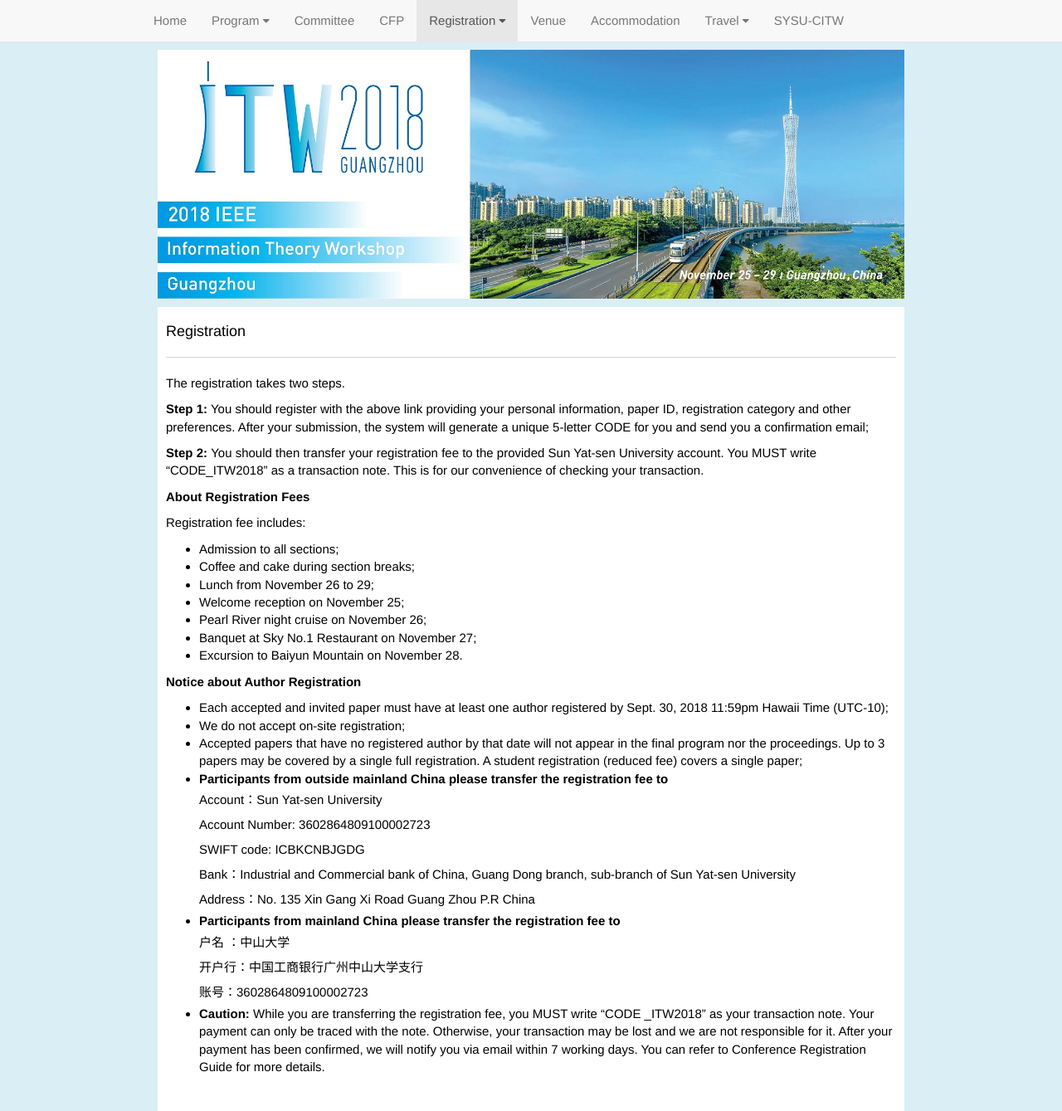
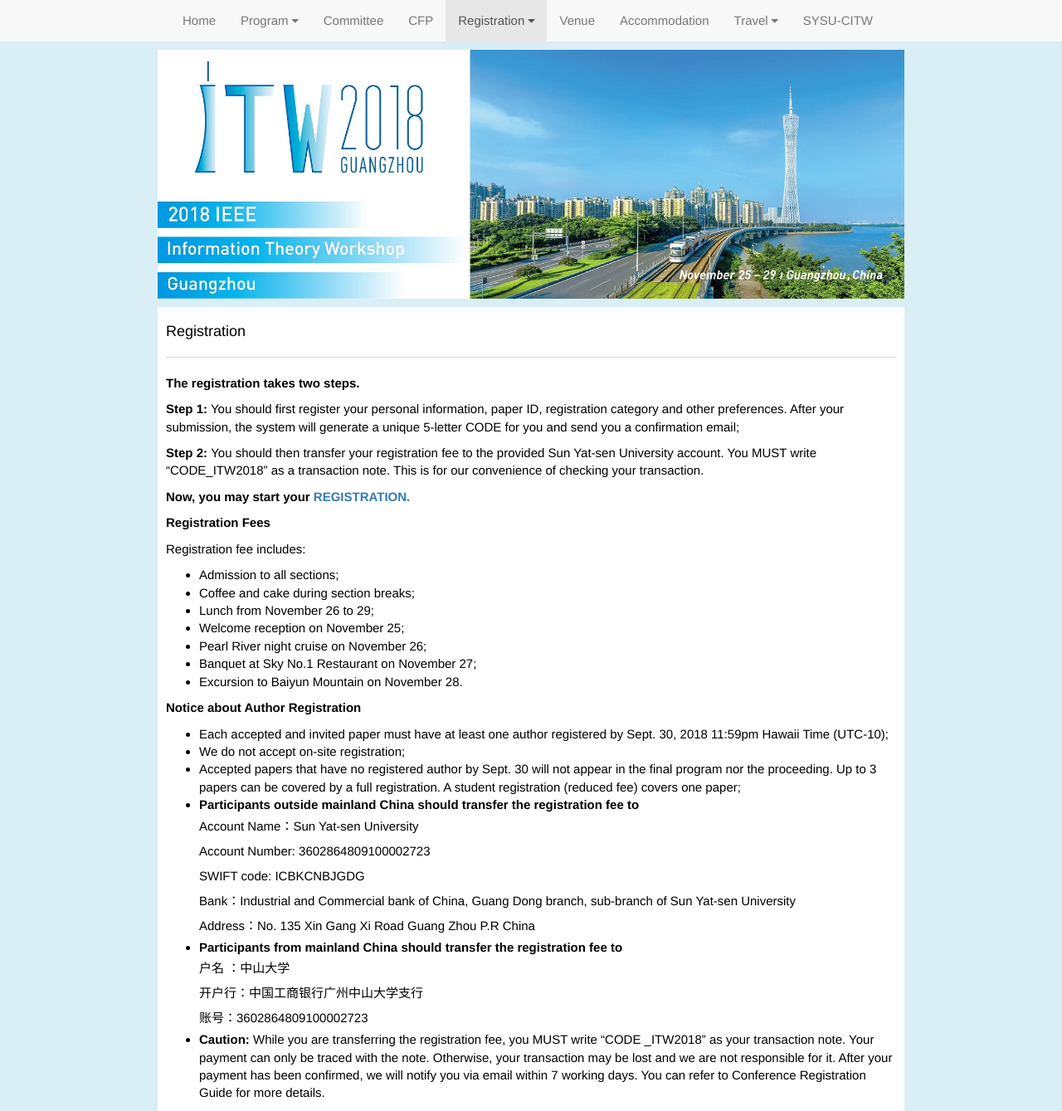
Before and after one commit to ym13349140/ITW2018, a Flask app: page /registration/registration in a window 1280 px wide. Shown: the top 1339 px of the page at 83% size. Run offline with Flask 2, Linux system fonts and the light colour scheme; some libraries are stand-ins or nearby versions.

Commit message:
2018.8.3修改部分register的内容

```diff
--- a/ITW/registration/views.py
+++ b/ITW/registration/views.py
@@ -53,6 +53,10 @@ def register_mainland():
         edas2 = request.form.get('edas2')
         edas3 = request.form.get('edas3')
         receipt = request.form.get('receipt')
+        if receipt == 'yes':
+            receipt = u'是'
+        else:
+            receipt = u'否'
         receipt_title = request.form.get('receipt-title')
         receipt_id = request.form.get('receipt-id')
         email = request.form.get('email')
@@ -81,10 +85,18 @@ def register_mainland():
         elif regType == '10':
             regType = 'Banquet Only'
         tutorial = request.form.get('tutorial')
+        if tutorial == 'yes':
+            tutorial = u'是'
+        else:
+            tutorial = u'否'
         tutorialItem = request.form.get('tutorialItem')
         needInvite = request.form.get('needInvite')
+        if needInvite == 'yes':
+            needInvite = u'是'
+        else:
+            needInvite = u'否'
         travel = request.form.getlist('travel')
-        excursion = u'no'
+        excursion = u'否'
         if len(travel) > 0:
             excursion = u''
         for t in travel:
@@ -103,6 +115,10 @@ def register_mainland():
         else:
             foodPreference = u'无'
         gotoTalk = request.form.get('gotoTalk')
+        if gotoTalk == 'yes':
+            gotoTalk = u'是'
+        else:
+           gotoTalk = u'否'
         totalFee = request.form.get('totalFee')
 
         s1 = ''.join(random.choice(string.ascii_letters) for _ in range(2))
@@ -145,7 +161,6 @@ def register_mainland():
         if edas3:
             edas = edas + u', '
             edas = edas + edas3
-        print edas
         template = template + edas + u'</p>'
         if receipt == 'yes':
             template = template + u'<p>发票抬头：' + receipt_title + u'</p>\
@@ -163,7 +178,7 @@ def register_mainland():
                                 <p>转账备注：' + random_id + u'_ITW2018</p>\
                                 <p>饮食偏好：' + foodPreference + u'</p>\
                                 <p>是否参加11月30日举办的中山大学编码与信息理论研讨会: ' + gotoTalk + u'</p>'
-        subject = 'ITW2018-Registration Successfully'
+        subject = 'ITW 2018 – Registration Step 1 Succeeds'
         ret = send_email(email, ename, template, subject)
         if ret:
             db.session.add(curr_user)
@@ -273,7 +288,7 @@ def register_outside():
                     edas1=edas1, edas2=edas2, edas3=edas3, email=email, vip_num=vipNum, reg_type=regType, tutorial=tutorial,
                     tutorial_item=tutorialItem, need_invite=needInvite, excursion=excursion, food_preference=foodPreference,
                     goto_talk=gotoTalk, total_fee=totalFee)
-        template = u'<p style="font-size: 20px;font-weight: 600">Your information has been submitted. Your transaction note is: <span style="color:red;">' + random_id + u'</span><p>\
+        template = u'<p style="font-size: 20px;font-weight: 600">Your information has been submitted. Your transaction note is: <span style="color:red;">' + random_id + u'_ITW2018</span><p>\
                     <p style="font-size: 20px;font-weight: 600">Please transfer <span style="color:red;">$ ' + str(totalFee) + u'</span> to the following account by Sept. 16</p>\
 										<p>Account Name：Sun Yat-sen University</p>\
 										<p>Account Number：3602864809100002723</p>\
@@ -281,11 +296,11 @@ def register_outside():
 										<p>Bank：Industrial and Commercial bank of China, Guang Dong branch, sub-branch of Sun Yat-sen University</p>\
 										<p>Address：No. 135 Xin Gang Xi Road Guang Zhou P.R China</p>\
 										<p>Transaction Note：' + random_id + u'_ITW2018</p><hr>\
-										<p style="color:red;"><strong>Caution:</strong></p>\
+										<p style="color:red;"><strong>Caution: </strong></p>\
 										<ol>\
                                             <li>While transferring the registration fee, you MUST write the given transaction note. Your payment can only be traced with the note. Otherwise, your transaction may be lost and we are not responsible for it. After your payment has been confirmed, we will notify you via email within 7 working days.</li>\
                                             <li>Please transfer your registration fee by Sept. 16. Otherwise, the registration fails.</li>\
-                                            <li>Your invitation letter will be attached to transaction confirmation mail.</li>\
+                                            <li>Your invitation letter will be included in the transaction confirmation mail.</li>\
                                         </ol><hr>\
                                         <p><strong>Your registration information is shown as follows:</strong></p>\
 										<p>Name：' + ename + u'</p>\
@@ -313,10 +328,10 @@ def register_outside():
         template = template + u'<p>Do you need an invitation letter：' + needInvite + u'</p>\
                                 <p>Will you join the excursions: ' + excursion + u'</p>\
                                 <p>Total register fee：$ ' + str(totalFee) + u'</p>\
-                                <p>transaction note：' + random_id + u'_ITW2018</p>\
+                                <p>Transaction note：' + random_id + u'_ITW2018</p>\
                                 <p>Dietary Preference：' + foodPreference + u'</p>\
                                 <p>Will you participate the SYSU Information and Coding Theory Workshop on Nov. 30: ' + gotoTalk + u'</p>'
-        subject = 'ITW2018-Registration Successfully'
+        subject = 'ITW 2018 – Registration Step 1 Succeeds'
         ret = send_email(email, ename, template, subject)
         if ret:
             db.session.add(curr_user)
@@ -324,7 +339,6 @@ def register_outside():
             if gender:
                 curr_user.gender = gender
                 curr_user.birthday = birthday
-                db.session.add(curr_user)
                 db.session.commit()
             return jsonify(status='success',
                             random_id=random_id,
--- a/ITW/static/css/main.css
+++ b/ITW/static/css/main.css
@@ -79,7 +79,7 @@ nav .dropdown-menu li:focus > a,nav .dropdown-menu li:hover > a {
 }
 
 .navbar .container {
-    width: 970px;
+    width: 900px;
     margin: 0 auto;
     text-align: center;
 }
--- a/ITW/static/js/main.js
+++ b/ITW/static/js/main.js
@@ -242,7 +242,7 @@ $(document).ready(function () {
 				}
 			}
 			let total_fee = $("#register-totalFee").val();
-			$("#total-fee-before").text("Your total fee is：$ ");
+			$("#total-fee-before").text("Your total registration fee is：$ ");
 			$("#total-fee").text(total_fee);
 			$("#total-fee-after").text(".");
 			$("#next-line-content").text("Please confirm then submit.");
@@ -319,19 +319,19 @@ $(document).ready(function () {
 						$("#registration-mainland").html(new_html);
 					}
 					else {
-						new_html = '<h3>Your information has been submitted. Your transaction note is:  <span style="color:red;">' + data.random_id + '</span></h3>\
+						new_html = '<h3>Your information has been submitted. Your transaction note is:  <span style="color:red;">' + data.random_id + '_ITW2018</span></h3>\
 									<h3>Please transfer <span style="color:red;">$ ' + data.total_fee + ' </span>to the following account by Sept. 16</h3>\
-										<p>Account：Sun Yat-sen University</p>\
+										<p>Account Name：Sun Yat-sen University</p>\
+										<p>Account Number：3602864809100002723</p>\
 										<p>Swift Code：ICBKCNBJGDG</p>\
-										<p>Account Number：3602864809100002723</p>\
 										<p>Bank：Industrial and Commercial bank of China, Guang Dong branch, sub-branch of Sun Yat-sen University</p>\
 										<p>Address：No. 135 Xin Gang Xi Road Guang Zhou P.R China</p>\
 										<p>Transaction Note：' + data.random_id + '_ITW2018</p><hr>\
-										<p style="color:red;"><strong>Caution:：</strong></p>\
+										<p style="color:red;"><strong>Caution: </strong></p>\
 										<ol>\
                                             <li>While transferring the registration fee, you MUST write the given transaction note. Your payment can only be traced with the note. Otherwise, your transaction may be lost and we are not responsible for it. After your payment has been confirmed, we will notify you via email within 7 working days.</li>\
                                             <li>Please transfer your registration fee by Sept. 16. Otherwise, the registration fails.</li>\
-                                            <li>Your invitation letter will be attached to transaction confirmation mail.</li>\
+                                            <li>Your invitation letter will be included in the transaction confirmation mail.</li>\
                                         </ol><hr>\
                                         <p><strong>Your registration information is shown as follows:</strong></p>\
 										<p>Name：' + data.ename + '</p>\
@@ -364,8 +364,8 @@ $(document).ready(function () {
 						}
 						new_html += '<p>Do you need an invitation letter：' + data.need_invite + '</p>\
 									<p>Will you join the excursions：' + data.excursion + '</p>\
-									<p>Total register fee：$ ' + data.total_fee + '</p>\
-                                	<p>transaction note：' + data.random_id + '_ITW2018</p>\
+									<p>Total registration fee：$ ' + data.total_fee + '</p>\
+                                	<p>Transaction note：' + data.random_id + '_ITW2018</p>\
                                 	<p>Dietary Preference：' + data.food_preference + '</p>\
                                 	<p>Will you participate the SYSU Information and Coding Theory Workshop on Nov. 30: ' + data.goto_talk + '</p>'
 						$("#registration-outside").html(new_html);
@@ -459,7 +459,7 @@ $(document).ready(function () {
 									<p>Your room type is：' + data['room_type'] + '</p>\
 									<p>The price is: ￥' + data['price'] + ' / day</p><hr>\
 									<p><strong>Note:</strong> The listed price contains only one breakfast. You can pay for the extra breakfast at check-in if needed.</p>';
-						alert_modal(new_html);
+						// alert_modal(new_html);
 						$("#accommodation-reservation .row").html(new_html);
 					}
 					else if(data.status == "no rooms") {
--- a/ITW/templates/registration/register_outside.html
+++ b/ITW/templates/registration/register_outside.html
@@ -202,6 +202,9 @@
                             required="required">
                     </label>
                 </div>
+                <div class="col-sm-8 col-sm-offset-3">
+                    <strong style="color: red;">(The above information is needed for insurance)</strong>
+                </div>
             </div>
             <div class="form-group">
                 <label class="control-label col-sm-3 text-left">* Dietary Preference</label>
--- a/ITW/templates/registration/registration.html
+++ b/ITW/templates/registration/registration.html
@@ -3,9 +3,11 @@
         <h4>Registration
             <hr>
         </h4>
-        <p>The registration takes two steps. </p>
-        <p><strong>Step 1:</strong> You should register with the above link providing your personal information, paper ID, registration category and other preferences. After your submission, the system will generate a unique 5-letter CODE for you and send you a confirmation email;</p>
+        <p><strong>The registration takes two steps.</strong></p>
+        <p><strong>Step 1:</strong> You should first register your personal information, paper ID, registration category and other preferences. After your submission, the system will generate a unique 5-letter CODE for you and send you a confirmation email;</p>
         <p><strong>Step 2: </strong> You should then transfer your registration fee to the provided Sun Yat-sen University account. You MUST write “CODE_ITW2018” as a transaction note. This is for our convenience of checking your transaction.</p>
+        <p><strong>Now, you may start your <a>REGISTRATION.</a></strong></p>
+        <!-- <p><strong>Now, you may start your <a href="{{ url_for('registration.choose_to_register') }}">REGISTRATION.</a></strong></p> -->
         <!-- <p>The registration is now open at <a href="{{ url_for('registration.choose_to_register') }}">http://www.itw2018.org/register/choose_to_register</a></p> -->
         <!-- <p><strong>Conference Registration</strong></p> -->
         <!-- <table id="registration-table" class="table table-bordered">
@@ -74,7 +76,7 @@
                 </tr>
             </tbody>
         </table> -->
-        <p><strong>About Registration Fees</strong></p>
+        <p><strong>Registration Fees</strong></p>
         <p>Registration fee includes:</p>
         <ul>
             <li>Admission to all sections;</li>
@@ -90,17 +92,17 @@
         <ul>
             <li>Each accepted and invited paper must have at least one author registered by Sept. 30, 2018 11:59pm Hawaii Time (UTC-10);</li>
             <li>We do not accept on-site registration;</li>
-            <li>Accepted papers that have no registered author by that date will not appear in the final program nor the proceedings. Up to 3 papers may be covered by a single full registration. A student registration (reduced fee) covers a single paper;</li>
+            <li>Accepted papers that have no registered author by Sept. 30 will not appear in the final program nor the proceeding. Up to 3 papers can be covered by a full registration. A student registration (reduced fee) covers one paper;</li>
             <li>
-                <div><strong>Participants from outside mainland China please transfer the registration fee to</strong></div>
-                <div class="line-height-items">Account：Sun Yat-sen University</div>
+                <div><strong>Participants outside mainland China should transfer the registration fee to</strong></div>
+                <div class="line-height-items">Account Name：Sun Yat-sen University</div>
                 <div class="line-height-items">Account Number: 3602864809100002723</div>
                 <div class="line-height-items">SWIFT code: ICBKCNBJGDG</div>
                 <div class="line-height-items">Bank：Industrial and Commercial bank of China, Guang Dong branch, sub-branch of Sun Yat-sen University</div>
                 <div class="line-height-items">Address：No. 135 Xin Gang Xi Road Guang Zhou P.R China</div>
             </li>
             <li>
-                <div><strong>Participants from mainland China please transfer the registration fee to</strong></div>
+                <div><strong>Participants from mainland China should transfer the registration fee to</strong></div>
                 <div class="line-height-items">户名 ：中山大学</div>
                 <div class="line-height-items">开户行：中国工商银行广州中山大学支行</div>
                 <div class="line-height-items">账号：3602864809100002723</div>
```
